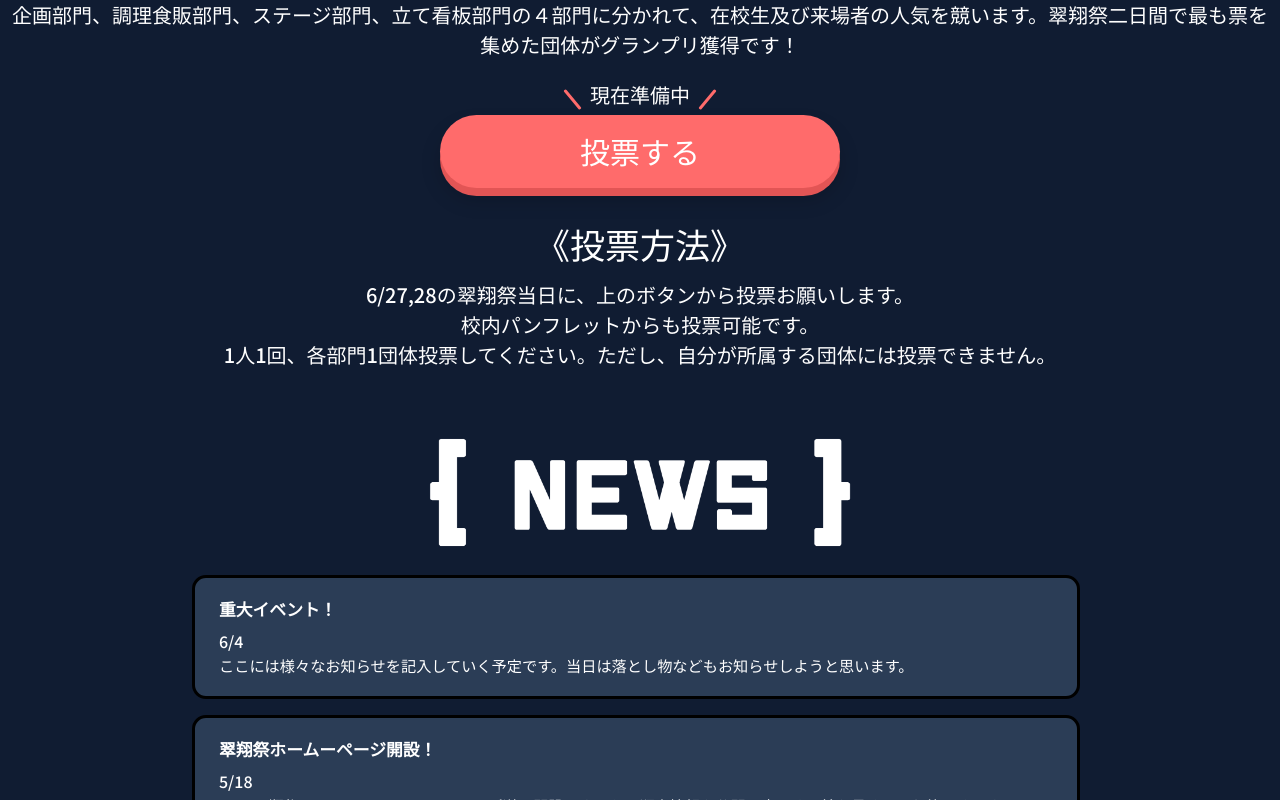
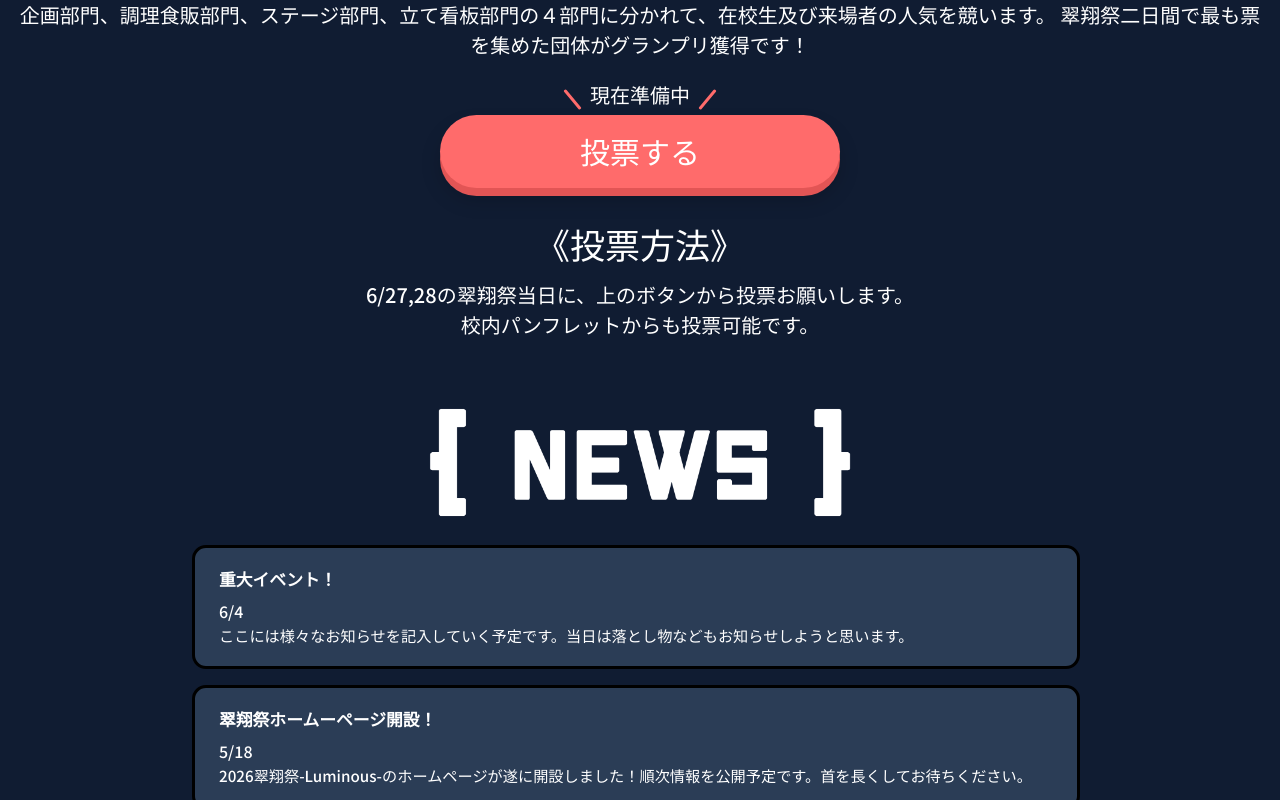
Before and after one commit to suiranprogram2026/suishousai2026, a Next.js app: page / in a window 1280 px wide. Shown: the part 1423-2223 px from the top of the page. Built offline with nearby package versions, Linux system fonts and the light colour scheme.

Commit message:
定時制委員t

```diff
--- a/app/homepage.css
+++ b/app/homepage.css
@@ -99,7 +99,7 @@ body {
         margin-top: 80px;
      }
     .headtop {
-        height: 700px;
+        height: 740px;
      }
 }
 
--- a/components/announce/announce.css
+++ b/components/announce/announce.css
@@ -33,6 +33,7 @@
   .announce {
     height: 300px;
     width: 85vw;
+    margin-top: 80px;
   }
 }
 
--- a/components/form/form.tsx
+++ b/components/form/form.tsx
@@ -19,7 +19,8 @@ export default function Form() {
                 <div className="form_content">
                     <div className="formabout">
                         <h2>《翠翔祭グランプリとは》</h2>
-                        <p>企画部門、調理食販部門、ステージ部門、立て看板部門の４部門に分かれて、在校生及び来場者の人気を競います。翠翔祭二日間で最も票を集めた団体がグランプリ獲得です！</p>
+                        <p>企画部門、調理食販部門、ステージ部門、立て看板部門の４部門に分かれて、在校生及び来場者の人気を競います。
+                            翠翔祭二日間で最も票を集めた団体がグランプリ獲得です！</p>
                         <div className="button_vot">
                             {/*<p>一人一票でお願いします</p>*/}
                             <p>現在準備中</p>
@@ -68,9 +69,9 @@ export default function Form() {
                     <div className="formhow">
                         <h2>《投票方法》</h2>
                         <p>6/27,28の翠翔祭当日に、上のボタンから投票お願いします。</p>
-                        {/*<p>上記の投票フォームから投票お願いします。</p>*/}
+                        {/*<p>上記の投票フォームから投票お願いします。
+                        1人1回、各部門1団体投票してください。ただし、自分が所属する団体には投票できません。</p>*/}
                         <p>校内パンフレットからも投票可能です。</p>
-                        <p>1人1回、各部門1団体投票してください。ただし、自分が所属する団体には投票できません。</p>
                     </div>
 
 
```
Also changed, not shown: 1 other file (tests, documents, lock files or other folders).
